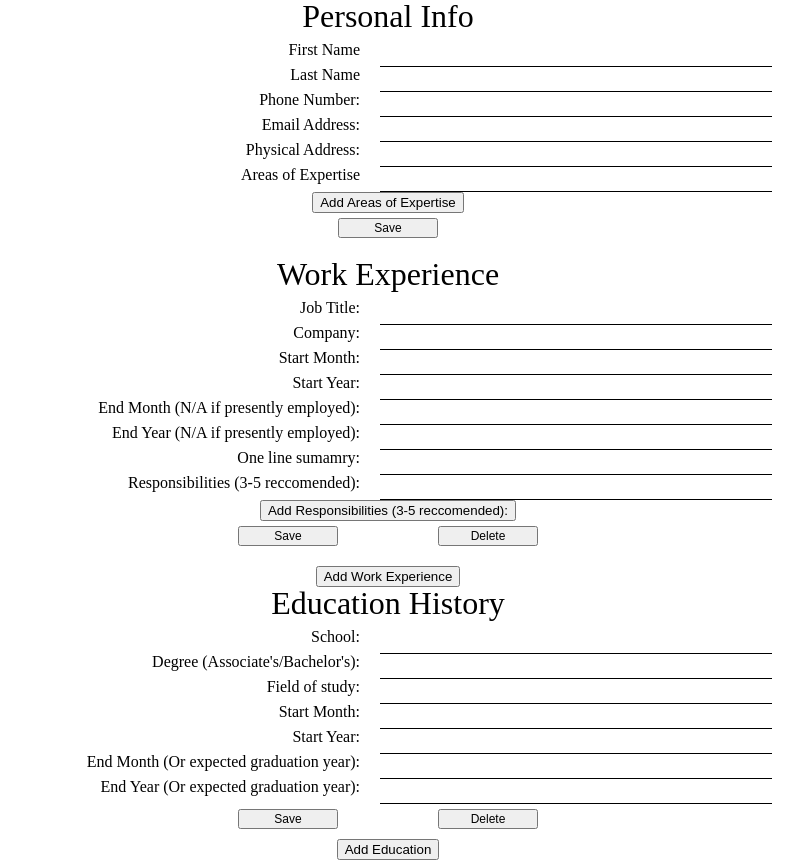
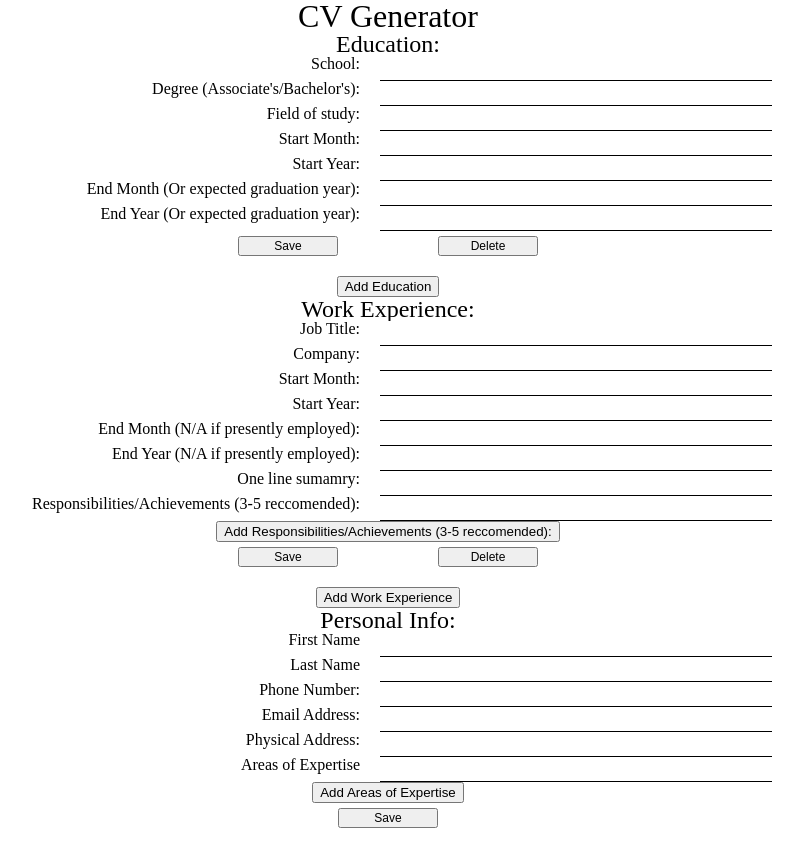
Before and after one commit to Vorelli/cv-project, a React app: page / in a window 1280 px wide. Shown: the whole page, without its empty margins (252-1055 px from the left). Built offline with nearby package versions, Linux system fonts and the light colour scheme.

Commit message:
More generalized aproach to the project; Clean up project next time

```diff
--- a/src/components/App.js
+++ b/src/components/App.js
@@ -2,23 +2,83 @@ import React, { Component } from 'react';
 import PersonalInfo from './PersonalInfo';
 import Education from './Education';
 import Experience from './Experience';
+import educationFields from '../data/educationFields';
+import experienceFields from '../data/experienceFields';
+import personalInfoFields from '../data/personalInfoFields';
+import FieldsDisplayer from './FieldsDisplayer';
 
 export default class App extends Component {
   constructor(props) {
     super(props);
+    const fields = {
+      education: {
+        fields: educationFields,
+        multipleValues: true,
+        header: 'Education:',
+      },
+      experience: {
+        fields: experienceFields,
+        multipleValues: true,
+        header: 'Work Experience:',
+      },
+      personalInfo: {
+        fields: personalInfoFields,
+        multipleValues: false,
+        header: 'Personal Info:',
+      },
+    };
+    const fieldsKeys = Object.keys(fields);
+    const values = {};
+    fieldsKeys.forEach((key) => {
+      const value = this.createEmptyFieldInfo(fields[key].fields);
+      values[key] = [value];
+    });
 
     this.state = {
-      personalInfo: {
-        firstName: '',
-        lastName: '',
-        phoneNumber: '',
-        email: '',
-        address: '',
-        areasOfExpertise: [''],
-      },
-      education: [],
-      experience: [],
+      fields,
+      values,
     };
+  }
+
+  createEmptyFieldInfo(fields) {
+    let values = {};
+    for (let i = 0; i < fields.length; i++) {
+      console.log(fields[i]);
+      console.log(fields[i].multipleInputs);
+      values[fields[i].class] = fields[i].multipleInputs ? [''] : '';
+      console.log(values[fields[i].class]);
+    }
+    return values;
+  }
+
+  addEducation() {
+    this.setState((state) => {
+      state.values.education.push(this.createEmptyFieldInfo(educationFields));
+      return state;
+    });
+  }
+
+  addExperience() {
+    this.setState((state) => {
+      state.values.experience.push(this.createEmptyFieldInfo(experienceFields));
+      return state;
+    });
+  }
+
+  handleChange(field, indexOfField, event, valueProperties) {
+    console.log(this.state.values[field][indexOfField]);
+    this.setState((state) => {
+      if (valueProperties.multipleInputs) {
+        state.values[field][indexOfField][valueProperties.className][
+          valueProperties.index
+        ] = event.target.value;
+      } else {
+        state.values[field][indexOfField][valueProperties.className] =
+          event.target.value;
+      }
+      console.log(state.values, event.target.value);
+      return state;
+    });
   }
 
   save(name, data) {
@@ -32,20 +92,31 @@ export default class App extends Component {
     );
   }
 
+  deleteSingular(a, b, c) {
+    console.log(a, b, c);
+  }
+
+  addEntry(a, b, c) {
+    console.log(a, b, c);
+  }
+
+  addField(a, b, c, d) {
+    console.log(a, b, c, d);
+  }
+
   render() {
+    console.log(this.state);
+
     return (
       <div className='app'>
-        <PersonalInfo
-          fieldInfo={this.state.personalInfo}
-          saveEdit={this.save.bind(this, 'personalInfo')}
-        />
-        <Experience
-          fieldInfo={this.state.experience}
-          saveEdit={this.save.bind(this, 'experience')}
-        />
-        <Education
-          fieldInfo={this.state.education}
-          saveEdit={this.save.bind(this, 'education')}
+        <h1>CV Generator</h1>
+        <FieldsDisplayer
+          fieldsInfo={this.state.values}
+          fields={this.state.fields}
+          handleInput={this.handleChange.bind(this)}
+          deleteSingular={this.deleteSingular.bind(this)}
+          addEntry={this.addEntry.bind(this)}
+          addField={this.addField.bind(this)}
         />
       </div>
     );
--- a/src/components/Education.js
+++ b/src/components/Education.js
@@ -53,6 +53,23 @@ export default class Education extends Component {
     this.props.saveEdit(this.props.fieldInfo.concat(emptyEducation));
   }
 
+  addExperience() {
+    const emptyExperience = {
+      jobTitle: '',
+      company: '',
+      startMonth: '',
+      startYear: '',
+      endMonth: '',
+      endYear: '',
+      oneLineSummary: '',
+      responsibilities: [''],
+    };
+    console.log(emptyExperience);
+    let newObj = this.props.fieldInfo.concat(emptyExperience);
+    console.log(newObj);
+    this.props.saveEdit(newObj);
+  }
+
   render() {
     const educationFields = this.props.fieldInfo.map((field, index) => {
       return (
@@ -70,7 +87,7 @@ export default class Education extends Component {
     return (
       <div className='education'>
         <div className='header'>
-          <h1>Education History</h1>
+          <h2>Education History</h2>
         </div>
         {educationFields}
         <div className='addButton'>
--- a/src/components/Experience.js
+++ b/src/components/Experience.js
@@ -84,7 +84,7 @@ export default class Experience extends Component {
     return (
       <div className='workExperience'>
         <div className='header'>
-          <h1>Work Experience</h1>
+          <h2>Work Experience</h2>
         </div>
         {fieldsList}
         <button type='button' onClick={this.addExperience.bind(this)}>
--- a/src/components/Fields.js
+++ b/src/components/Fields.js
@@ -3,17 +3,12 @@ import React, { Component } from 'react';
 export default class Fields extends Component {
   constructor(props) {
     super(props);
-    const tempValues = Object.fromEntries(
-      props.fields.map((value, index) => [
-        value.class,
-        value.multipleInputs ? [''] : '',
-      ])
-    );
 
-    this.state = { tempValues, editing: true };
+    this.state = { editing: true };
   }
 
   handleChange(event, index, multipleInputs) {
+    /*
     this.setState((state, _) => {
       let tempValues = state.tempValues;
       if (multipleInputs) {
@@ -24,41 +19,44 @@ export default class Fields extends Component {
       console.log(tempValues);
       state.tempValues = tempValues;
       return { state };
-    });
+    }); */
   }
 
-  saveEdit(event) {
-    this.props.saveEdit(this.state.tempValues);
-    console.log(this.state.tempValues);
+  saveEdit() {
     this.setState({ editing: false });
   }
 
-  startEditing(event) {
+  startEditing() {
     this.setState({ editing: true });
   }
 
-  makeInput(className, type = 'text', index, multipleInputs) {
-    console.log(this.state.tempValues[className]);
-
+  makeInput(inputProperties, index) {
     return (
       <input
-        className={className}
-        name={className}
-        onChange={(event) => this.handleChange(event, index, multipleInputs)}
+        className={inputProperties.class}
+        name={inputProperties.class}
+        onChange={(event) =>
+          this.props.handleInput(event, {
+            index,
+            multipleInputs: inputProperties.multipleInputs,
+            className: inputProperties.class,
+          })
+        }
         value={
-          multipleInputs
-            ? this.state.tempValues[className][index]
-            : this.state.tempValues[className]
+          inputProperties.multipleInputs
+            ? this.props.fieldInfo[inputProperties.class][index]
+            : this.props.fieldInfo[inputProperties.class]
         }
-        type={type}
+        type={inputProperties.type || 'text'}
       />
     );
   }
 
-  makeDisplay(className, index, multipleInputs) {
+  makeDisplay(displayProperties, index) {
+    const className = displayProperties.class;
     return (
       <div className={className} key={className + ':div'}>
-        {multipleInputs
+        {displayProperties.multipleInputs
           ? this.props.fieldInfo[className][index]
           : this.props.fieldInfo[className]}
       </div>
@@ -66,37 +64,36 @@ export default class Fields extends Component {
   }
 
   render() {
-    const displayedFields = this.props.fields.map((field) => {
-      const numInputDisplays = field.multipleInputs
-        ? Math.max(1, this.props.fieldInfo[field.class].length)
-        : 1;
-      if (field.class == 'responsibilities') {
-        console.log(this.props.fieldInfo[field.class].length);
-        console.log(field.multipleInputs);
-        console.log(numInputDisplays);
-      }
+    console.log(this.props.fields, this.props.fieldInfo);
+    let displayedFields = [];
+    for (let i = 0; i < this.props.fields.length; i++) {
+      const key = this.props.fields[i].class;
+
+      const numInputDisplays =
+        1 ||
+        (this.props.fields[i].multipleInputs &&
+          this.props.fieldInfo[key].length);
       const fields = [];
-      for (let i = 0; i < numInputDisplays; i++) {
-        const label = (
-          <label htmlFor={field.class}>{i == 0 ? field.label : ''}</label>
-        );
+
+      for (let j = 0; j < numInputDisplays; j++) {
+        const label = <label>{j == 0 ? this.props.fields[i].label : ''}</label>;
         let inputOrDisplay;
-        if (this.state.editing)
-          inputOrDisplay = this.makeInput(
-            field.class,
-            field.type,
-            i,
-            field.multipleInputs
-          );
-        else
-          inputOrDisplay = this.makeDisplay(
-            field.class,
-            i,
-            field.multipleInputs
-          );
+        if (this.state.editing) {
+          inputOrDisplay = this.makeInput(this.props.fields[i], j);
+        } else {
+          inputOrDisplay = this.makeDisplay(this.props.fields[i], j);
+        }
 
         const singularField = (
-          <div className='field' key={field.class + ':' + field.label + i}>
+          <div
+            className='field'
+            key={
+              this.props.fieldInfo[key].class +
+              ':' +
+              this.props.fields[i].label +
+              i
+            }
+          >
             {label}
             {inputOrDisplay}
           </div>
@@ -105,26 +102,87 @@ export default class Fields extends Component {
         fields.push(singularField);
       }
 
-      if (field.multipleInputs) {
+      if (this.props.fields[i].multipleInputs) {
         fields.push(
           <button
             type='button'
             onClick={
               this.props.addEntry
-                ? this.props.addEntry.bind(this, field.class)
+                ? this.props.addEntry.bind(
+                    this,
+                    this.props.fieldInfo[key].class
+                  )
                 : null
             }
             key='addButton'
           >
-            {'Add ' + field.label}
+            {'Add ' + this.props.fields[i].label}
+          </button>
+        );
+      }
+
+      displayedFields.push(fields);
+    }
+
+    /* const fieldKeys = Object.keys(this.props.fieldInfo);
+    const displayedFields = fieldKeys.map((key) => {
+      const numInputDisplays =
+        1 || this.props.fieldInfo[this.props.fields[key].class].length;
+      const fields = [];
+      for (let i = 0; i < numInputDisplays; i++) {
+        const label = (
+          <label htmlFor={this.props.fields[key].class}>
+            {i == 0 ? fieldInfo[key].label : ''}
+          </label>
+        );
+        let inputOrDisplay;
+        if (this.state.editing)
+          inputOrDisplay = this.makeInput({
+            className: fieldInfo[key].class,
+            type: fieldInfo[key].type,
+            index: i,
+            multipleInputs: fieldInfo[key].multipleInputs,
+          });
+        else
+          inputOrDisplay = this.makeDisplay({
+            className: fieldInfo[key].class,
+            index: i,
+            multipleInputs: fieldInfo[key].multipleInputs,
+          });
+
+        const singularField = (
+          <div
+            className='field'
+            key={fieldInfo[key].class + ':' + fieldInfo[key].label + i}
+          >
+            {label}
+            {inputOrDisplay}
+          </div>
+        );
+
+        fields.push(singularField);
+      }
+
+      if (fieldInfo[key].multipleInputs) {
+        fields.push(
+          <button
+            type='button'
+            onClick={
+              this.props.addEntry
+                ? this.props.addEntry.bind(this, fieldInfo[key].class)
+                : null
+            }
+            key='addButton'
+          >
+            {'Add ' + fieldInfo[key].label}
           </button>
         );
       }
 
       return fields;
-    });
+    }); */
 
-    const del = this.props.array ? (
+    const del = this.props.multipleFields ? (
       <button type='button' onClick={this.props.deleteSingular.bind(this)}>
         Delete
       </button>
--- /dev/null
+++ b/src/components/FieldsDisplayer.js
@@ -0,0 +1,69 @@
+import React from 'react';
+import Fields from './Fields';
+
+// what does this class do?
+// it will take in all of the fieldsInfo
+// and spit back out enough fields objects and divs to display them
+// while passing the handle input back up to app
+
+export default function FieldsDisplayer(props) {
+  const fieldInfosKeys = Object.keys(props.fieldsInfo);
+  console.log(props.fields);
+  const fields = fieldInfosKeys.map((fieldInfoKey) => {
+    const fields = props.fieldsInfo[fieldInfoKey].map((fieldInd, index) => {
+      return (
+        <Fields
+          fieldInfo={fieldInd}
+          handleInput={props.handleInput.bind(this, fieldInfoKey, index)}
+          multipleFields={props.fields[fieldInfoKey].multipleValues}
+          deleteSingular={props.deleteSingular.bind(this)}
+          fields={props.fields[fieldInfoKey].fields}
+          addEntry={props.addEntry.bind(this)}
+        />
+      );
+    });
+    return (
+      <div className={fieldInfoKey}>
+        <div className='header'>
+          <h2>{props.fields[fieldInfoKey].header}</h2>
+        </div>
+        {fields}
+        {props.fields[fieldInfoKey].multipleValues && (
+          <button
+            type='button'
+            onClick={props.addField.bind(this, fieldInfoKey)}
+          >
+            {`Add ${props.fields[fieldInfoKey].header.slice(
+              0,
+              props.fields[fieldInfoKey].header.length - 1
+            )}`}
+          </button>
+        )}
+      </div>
+    );
+  });
+  return fields;
+}
+
+/*
+export default class FieldDisplayer extends Component {
+  constructor(props) {
+    super(props);
+  }
+
+  render() {
+    return (
+      <div className={this.props.className}>
+        <div className='header'>
+          <h2 key={'heading'}>{this.props.header}</h2>
+        </div>
+        <Fields
+          fieldInfo={this.props.fieldInfo}
+          fields={this.state.fields}
+          handleChange={this.props.handleChange.bind(this)}
+        />
+      </div>
+    );
+  }
+}
+*/
--- a/src/components/PersonalInfo.js
+++ b/src/components/PersonalInfo.js
@@ -4,6 +4,8 @@ import Fields from './Fields';
 export default class PersonalInfo extends Component {
   constructor(props) {
     super(props);
+
+    console.log(this.props);
 
     this.state = {
       fields: [
@@ -25,7 +27,7 @@ export default class PersonalInfo extends Component {
     return (
       <div className='personalInfo'>
         <div className='header'>
-          <h1 key={'heading'}>Personal Info</h1>
+          <h2 key={'heading'}>Personal Info</h2>
         </div>
         <Fields
           fieldInfo={this.props.fieldInfo}
--- /dev/null
+++ b/src/data/educationFields.js
@@ -0,0 +1,15 @@
+export default [
+  { class: 'school', label: 'School:' },
+  { class: 'degree', label: "Degree (Associate's/Bachelor's):" },
+  { class: 'fieldOfStudy', label: 'Field of study:' },
+  { class: 'startMonth', label: 'Start Month:' },
+  { class: 'startYear', label: 'Start Year:' },
+  {
+    class: 'endMonth',
+    label: 'End Month (Or expected graduation year):',
+  },
+  {
+    class: 'endYear',
+    label: 'End Year (Or expected graduation year):',
+  },
+];
--- /dev/null
+++ b/src/data/experienceFields.js
@@ -0,0 +1,14 @@
+export default [
+  { class: 'jobTitle', label: 'Job Title:' },
+  { class: 'company', label: 'Company:' },
+  { class: 'startMonth', label: 'Start Month:' },
+  { class: 'startYear', label: 'Start Year:' },
+  { class: 'endMonth', label: 'End Month (N/A if presently employed):' },
+  { class: 'endYear', label: 'End Year (N/A if presently employed):' },
+  { class: 'oneLineSummary', label: 'One line sumamry:' },
+  {
+    class: 'responsibilities',
+    label: 'Responsibilities/Achievements (3-5 reccomended):',
+    multipleInputs: true,
+  },
+];
--- /dev/null
+++ b/src/data/personalInfoFields.js
@@ -0,0 +1,12 @@
+export default [
+  { class: 'firstName', label: 'First Name' },
+  { class: 'lastName', label: 'Last Name' },
+  { class: 'phoneNumber', label: 'Phone Number:', type: 'tel' },
+  { class: 'email', label: 'Email Address:', type: 'email' },
+  { class: 'address', label: 'Physical Address:' },
+  {
+    class: 'areasOfExpertise',
+    label: 'Areas of Expertise',
+    multipleInputs: true,
+  },
+];
--- a/src/style.sass
+++ b/src/style.sass
@@ -1,7 +1,8 @@
 .app
   max-width: 800px
   margin: 0 auto
-  .personalInfo, .workExperience, .education
+  text-align: center
+  .personalInfo, .experience, .education
     width: 100%
     text-align: center
     div.header
@@ -43,3 +44,6 @@
   h1
     font-size: 200%
     text-decoration: bold
+  h2
+    font-size: 150%
+    text-decoration: bold
```
